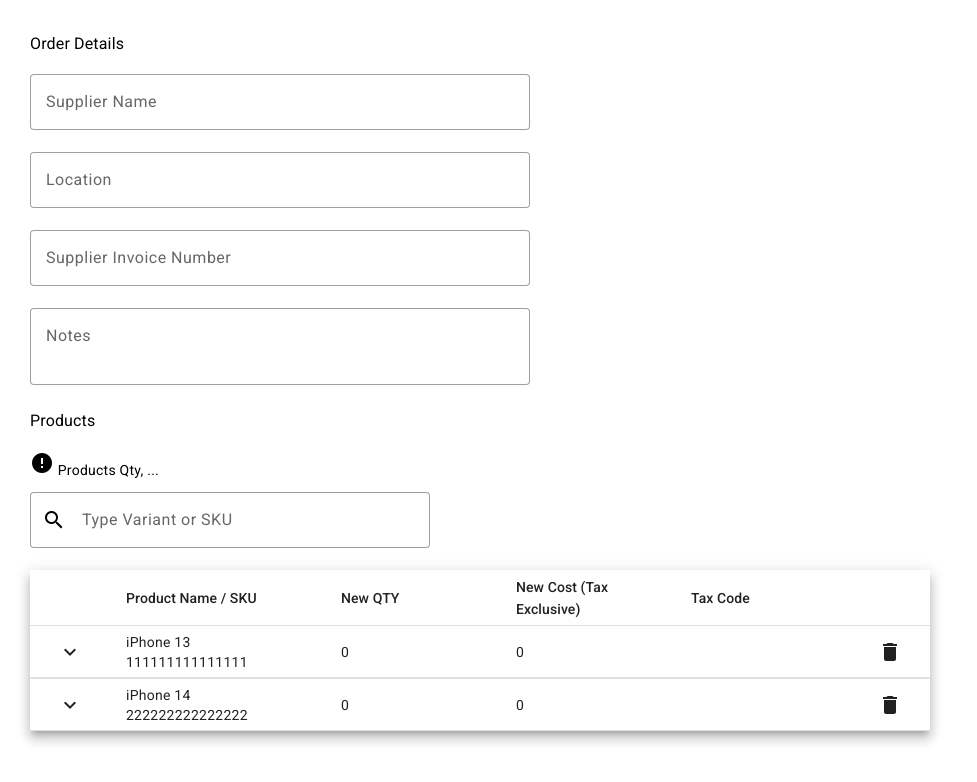
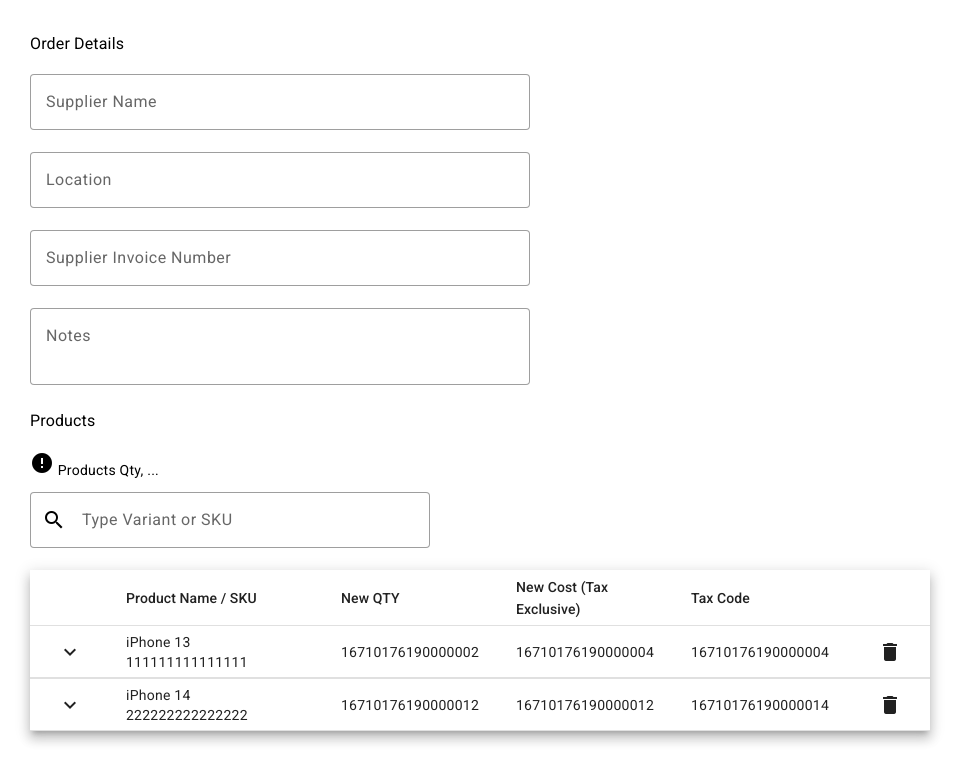
Before and after one commit to RaheelJameel/case-study, an Angular app: page / in a window 1280 px wide. Shown: the top 782 px of the page, without its empty margins (0-977 px from the left). Built offline with nearby package versions, Linux system fonts and the light colour scheme; data requests are answered from the project's data file.

Commit message:
Listing mutli table layout done

```diff
--- a/src/app/products/products-table/products-table.component.html
+++ b/src/app/products/products-table/products-table.component.html
@@ -12,18 +12,11 @@
           mat-icon-button
           aria-label="expand row"
           (click)="
-            log('click element: ', element);
-            element.expanded = !element.expanded;
-            log('click element.expanded: ', element.expanded);
-            $event.stopPropagation()
+            element.expanded = !element.expanded; $event.stopPropagation()
           "
         >
-          <mat-icon *ngIf="!element.expanded">
-            keyboard_arrow_down
-          </mat-icon>
-          <mat-icon *ngIf="element.expanded">
-            keyboard_arrow_up
-          </mat-icon>
+          <mat-icon *ngIf="!element.expanded"> keyboard_arrow_down </mat-icon>
+          <mat-icon *ngIf="element.expanded"> keyboard_arrow_up </mat-icon>
         </button>
       </td>
     </ng-container>
@@ -68,26 +61,77 @@
       >
         <div
           class="example-element-detail"
-          [@detailExpand]="
-          element.expanded ? 'expanded' : 'collapsed'
-          "
+          [@detailExpand]="element.expanded ? 'expanded' : 'collapsed'"
         >
-          <table mat-table [dataSource]="dataSource" class="mat-elevation-z8">
-
-            <!--- Note that these columns can be defined in any order.
-                  The actual rendered columns are set as a property on the row definition" -->
-
-            <!-- Position Column -->
-            <ng-container matColumnDef="{{column}}" *ngFor="let column of columnsToDisplayWithExpand">
-              <th mat-header-cell *matHeaderCellDef> {{column}} </th>
-              <td mat-cell *matCellDef="let element"> {{element[column]}} </td>
+          <table mat-table [dataSource]="[element]" class="mat-elevation-z8">
+            <ng-container matColumnDef="expand">
+              <td mat-cell *matCellDef></td>
+            </ng-container>
+            <ng-container matColumnDef="nameSku">
+              <td mat-cell *matCellDef></td>
+            </ng-container>
+            <ng-container matColumnDef="newQuantity">
+              <td mat-cell *matCellDef>
+                <div class="data-display">
+                  <span style="font-size: smaller">
+                    Available Qty<br />
+                    (Available in Stock)
+                  </span>
+                  <br />
+                  {{ element["availableQuantity"] }}
+                </div>
+                <div>
+                  <span style="font-size: smaller">
+                    Expected Qty<br />
+                    (Total will be available)
+                  </span>
+                  <br />
+                  {{ element["expectedQuantity"] }}
+                </div>
+                <div class="data-display">
+                  <span style="font-size: smaller">Last Buy Price</span>
+                  <br />
+                  {{ element["lastBuyPrice"] }}
+                </div>
+              </td>
+            </ng-container>
+            <ng-container matColumnDef="newCost">
+              <td mat-cell *matCellDef></td>
+            </ng-container>
+            <ng-container matColumnDef="taxCode">
+              <td mat-cell *matCellDef>
+                <div class="data-display">
+                  <span style="font-size: smaller">
+                    Total Cost<br />
+                    (Tax Exclusive)
+                  </span>
+                  <br />
+                  {{ element["totalCostWOTax"] }}
+                </div>
+                <div>
+                  <span style="font-size: smaller">Tax Amount</span>
+                  <br />
+                  {{ element["taxAmount"] }}
+                </div>
+                <div class="data-display">
+                  <span style="font-size: smaller">
+                    Total Cost<br />
+                    (Tax Inclusive)
+                  </span>
+                  <br />
+                  {{ element["totalCostWTax"] }}
+                </div>
+              </td>
+            </ng-container>
+            <ng-container matColumnDef="delete">
+              <td mat-cell *matCellDef></td>
             </ng-container>
 
-            <tr mat-header-row *matHeaderRowDef="columnsToDisplayWithExpand"></tr>
-            <tr mat-row *matRowDef="let row; columns: columnsToDisplayWithExpand;"></tr>
+            <tr
+              mat-row
+              *matRowDef="let row; columns: columnsToDisplayWithExpand"
+            ></tr>
           </table>
-
-
         </div>
       </td>
     </ng-container>
--- a/src/app/products/products-table/products-table.component.scss
+++ b/src/app/products/products-table/products-table.component.scss
@@ -80,3 +80,7 @@
 .mat-column-delete {
   width: 80px;
 }
+
+.data-display {
+  padding: 10px 0;
+}
--- a/src/app/products/products.service.ts
+++ b/src/app/products/products.service.ts
@@ -22,15 +22,15 @@
     return {
       ...product,
       listingId: uuid(),
-      newQuantity: 0,
-      newCost: 0,
-      taxCode: '',
-      availableQuantity: 0,
-      expectedQuantity: 0,
-      lastBuyPrice: 0,
-      totalCostWOTax: 0,
-      taxAmount: 0,
-      totalCostWTax: 0,
+      newQuantity: Number.parseInt(uuid()),
+      newCost: Number.parseInt(uuid()),
+      taxCode: uuid(),
+      availableQuantity: Number.parseInt(uuid()),
+      expectedQuantity: Number.parseInt(uuid()),
+      lastBuyPrice: Number.parseInt(uuid()),
+      totalCostWOTax: Number.parseInt(uuid()),
+      taxAmount: Number.parseInt(uuid()),
+      totalCostWTax: Number.parseInt(uuid()),
     };
   }
 }
```
